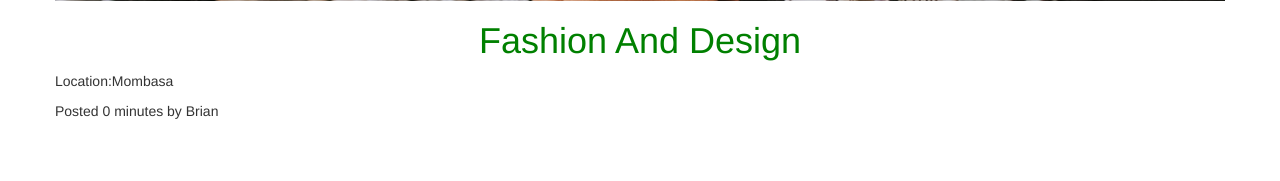
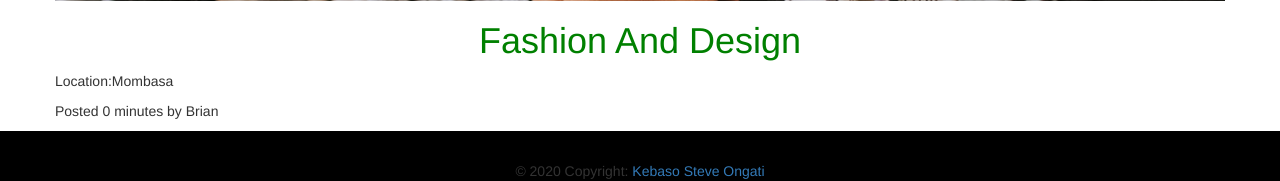
Before and after one commit to Kebasoh/Gallery, a Django app: page /article/2 in a window 1280 px wide. Shown: the part 851-1032 px from the top of the page. Before the commit the page ends 970 px from the top, so only its background shows below. Run offline with Django 3.2, Linux system fonts and the light colour scheme; data comes from the database, SQL or seed files in the repository; some libraries are stand-ins or nearby versions.

Commit message:
added the README.md description

```diff
--- a/gallery/templates/gallery/base.html
+++ b/gallery/templates/gallery/base.html
@@ -26,5 +26,52 @@
         <script src="https://ajax.googleapis.com/ajax/libs/jquery/3.2.1/jquery.min.js"></script>
      {% bootstrap_javascript %}
     {% endblock %}
+    <!-- Footer -->
+<footer class="page-footer font-small special-color-dark pt-4" style="background-color: black;">
+
+  <!-- Footer Elements -->
+  <div class="container">
+
+    <!-- Social buttons -->
+    <ul class="list-unstyled list-inline text-center" style="color:blue;">
+      <li class="list-inline-item">
+        <a class="btn-floating btn-fb mx-1">
+          <i class="fab fa-facebook-f"> </i>
+        </a>
+      </li>
+      <li class="list-inline-item">
+        <a class="btn-floating btn-tw mx-1">
+          <i class="fab fa-twitter"> </i>
+        </a>
+      </li>
+      <li class="list-inline-item">
+        <a class="btn-floating btn-gplus mx-1">
+          <i class="fab fa-google-plus-g"> </i>
+        </a>
+      </li>
+      <li class="list-inline-item">
+        <a class="btn-floating btn-li mx-1">
+          <i class="fab fa-linkedin-in"> </i>
+        </a>
+      </li>
+      <li class="list-inline-item">
+        <a class="btn-floating btn-dribbble mx-1">
+          <i class="fab fa-dribbble"> </i>
+        </a>
+      </li>
+    </ul>
+    <!-- Social buttons -->
+
+  </div>
+  <!-- Footer Elements -->
+
+  <!-- Copyright -->
+  <div class="footer-copyright text-center py-3">© 2020 Copyright:
+    <a href="https://github.com/"> Kebaso Steve Ongati</a>
+  </div>
+  <!-- Copyright -->
+
+</footer>
+<!-- Footer -->
 </body>
 </html>
```
Also changed, not shown: README.md.
